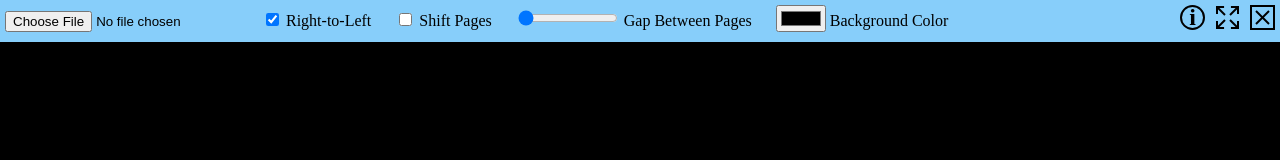
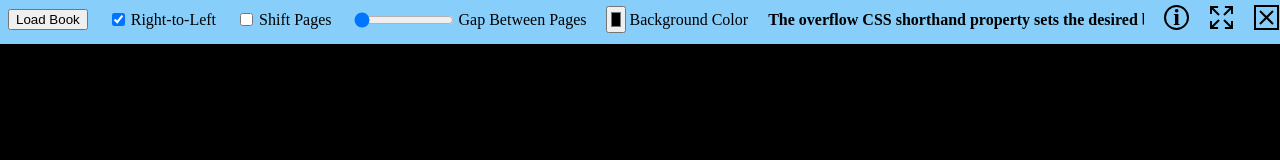
Before and after one commit to kclin16/kclin16.github.io, a plain HTML site: page ComicReader/reader.html in a window 1280 px wide. Drawn offline with Linux system fonts and the light colour scheme.

Commit message:
Cleaned up the UI.

```diff
--- a/ComicReader/reader.css
+++ b/ComicReader/reader.css
@@ -12,6 +12,13 @@ body {
 #top-bar {
     margin: 5px;
     margin-bottom: 10px;
+    overflow: auto;
+    display: flex;
+    flex-direction: row;
+    align-items: center;
+    white-space: nowrap;
+    justify-content: flex-start;
+    width: 99.5vw;
 }
 
 /* 1vw is 1% viewport width. Seems counter-intuitive. */
@@ -87,9 +94,9 @@ a.selected {
 }
 
 .button {
-    float: right;
+    text-decoration: none;
     color: #000000;
-    margin-left: 10px;
+    margin-left: 20px;
 }
 
 .icon {
@@ -115,6 +122,7 @@ svg {
 }
 
 label {
+    margin-left: 3px;
     margin-right: 20px;
 }
 
@@ -153,3 +161,21 @@ label {
     font-weight: bold;
     font-size: 14pt;
 }
+
+#progress {
+    visibility: hidden;
+    margin-left: 5px;
+    position: absolute;
+    left: 0px;
+    bottom: 0px;
+}
+
+#file_title {
+    display: inline;
+    font-weight: bold;
+    overflow: hidden;
+    margin-left: auto;
+    margin-right: auto;
+    margin-top: 0px;
+    margin-bottom: 0px;
+}
--- a/ComicReader/reader.html
+++ b/ComicReader/reader.html
@@ -15,12 +15,16 @@
             <img id="page_left" class="page">
             <img id="page_right" class="page">
         </div>
+        <progress id="progress" value="0" max="100">0%</progress>
         <div id="summon_controls"></div>
         <div id="flip_left" class="page_flip"></div>
         <div id="flip_right" class="page_flip"></div>
         <div id="controls">
             <div id="top-bar">
-                <input type="file" id="open_control" accept="application/epub+zip">
+                <label>
+                    <button id="load_file">Load Book</button>
+                    <input type="file" id="open_control" accept="application/epub+zip" hidden>
+                </label>
                 <input type="checkbox" id="rtl" name="rtl" checked>
                 <label for="rtl">Right-to-Left</label>
                 <input type="checkbox" id="shift" name="shift">
@@ -29,7 +33,19 @@
                 <label for="spacing">Gap Between Pages</label>
                 <input type="color" id="background" name="background" value="#000000">
                 <label for="background">Background Color</label>
-                <progress id="progress" value="0" max="100" style="visibility: hidden;">0%</progress>
+                <p id="file_title">The overflow CSS shorthand property sets the desired behavior when content does not fit in the element's padding box (overflows) in the horizontal and/or vertical direction.</p>
+                <a href="#" id="help" class="button">
+                    <svg height="25" width="25" class="icon"
+                        viewBox="0 0 25 25"
+                        version="1.1"
+                        id="icircle"
+                        xmlns="http://www.w3.org/2000/svg"
+                        xmlns:svg="http://www.w3.org/2000/svg">
+                        <circle r="11.5" cx="12.5" cy="12.5" style="fill: none; stroke: currentcolor; stroke-width: 2;" />
+                        <text x="9.25" y="20" style="fill: currentColor; font-family: serif; font-size: 18pt; font-weight: bold;">i</text>
+                    </svg>
+                </a>
+                <a href="#" id="toggle_fullscreen" class="button"></a>
                 <a href="#" id="close_menu" class="button">
                     <svg height="25" width="25" class="icon"
                         viewBox="0 0 25 25"
@@ -40,18 +56,6 @@
                         <rect x="1" y="1" width="23" height="23" style="fill: none; stroke: currentcolor; stroke-width: 2;" />
                         <line x1="6" y1="6" x2="19" y2="19" style="stroke: currentcolor; stroke-width: 2;" />
                         <line x1="6" y1="19" x2="19" y2="6" style="stroke: currentcolor; stroke-width: 2;" />
-                    </svg>
-                </a>
-                <a href="#" id="toggle_fullscreen" class="button"></a>
-                <a href="#" id="help" class="button">
-                    <svg height="25" width="25" class="icon"
-                        viewBox="0 0 25 25"
-                        version="1.1"
-                        id="icircle"
-                        xmlns="http://www.w3.org/2000/svg"
-                        xmlns:svg="http://www.w3.org/2000/svg">
-                        <circle r="11.5" cx="12.5" cy="12.5" style="fill: none; stroke: currentcolor; stroke-width: 2;" />
-                        <text x="9.25" y="20" style="fill: currentColor; font-family: serif; font-size: 18pt; font-weight: bold;">i</text>
                     </svg>
                 </a>
             </div>
--- a/ComicReader/reader.js
+++ b/ComicReader/reader.js
@@ -12,6 +12,7 @@ var blank_page;
 var is_fullscreen = false;
 var last_recorded_height = window.innerHeight;
 var loaded_book;
+const file_title = document.getElementById('file_title');
 const cover_bg = document.getElementById('cover_bg');
 const pages_bg = document.getElementById('pages_bg');
 const cover_page = document.getElementById('page_cover');
@@ -43,6 +44,8 @@ function init(){
     else{
         document.getElementById('top-bar').removeChild(fullscreen_toggle);
     }
+    document.getElementById('load_file').onclick = () => {
+        document.getElementById('open_control').dispatchEvent(new MouseEvent("click"));}
     document.getElementById('open_control').onchange = load_book;
     document.getElementById('rtl').addEventListener('change', toggle_rtl);
     document.getElementById('shift').addEventListener('change', toggle_shift);
@@ -220,6 +223,7 @@ async function load_book(){
     let temp_img = new Image();
     temp_img.onload = () => {
         blank_page = generate_blank_image(temp_img.naturalWidth, temp_img.naturalHeight);
+        file_title.innerText = selected_file.name;
         setup_reader();
     }
     temp_img.src = pages[1];
```
